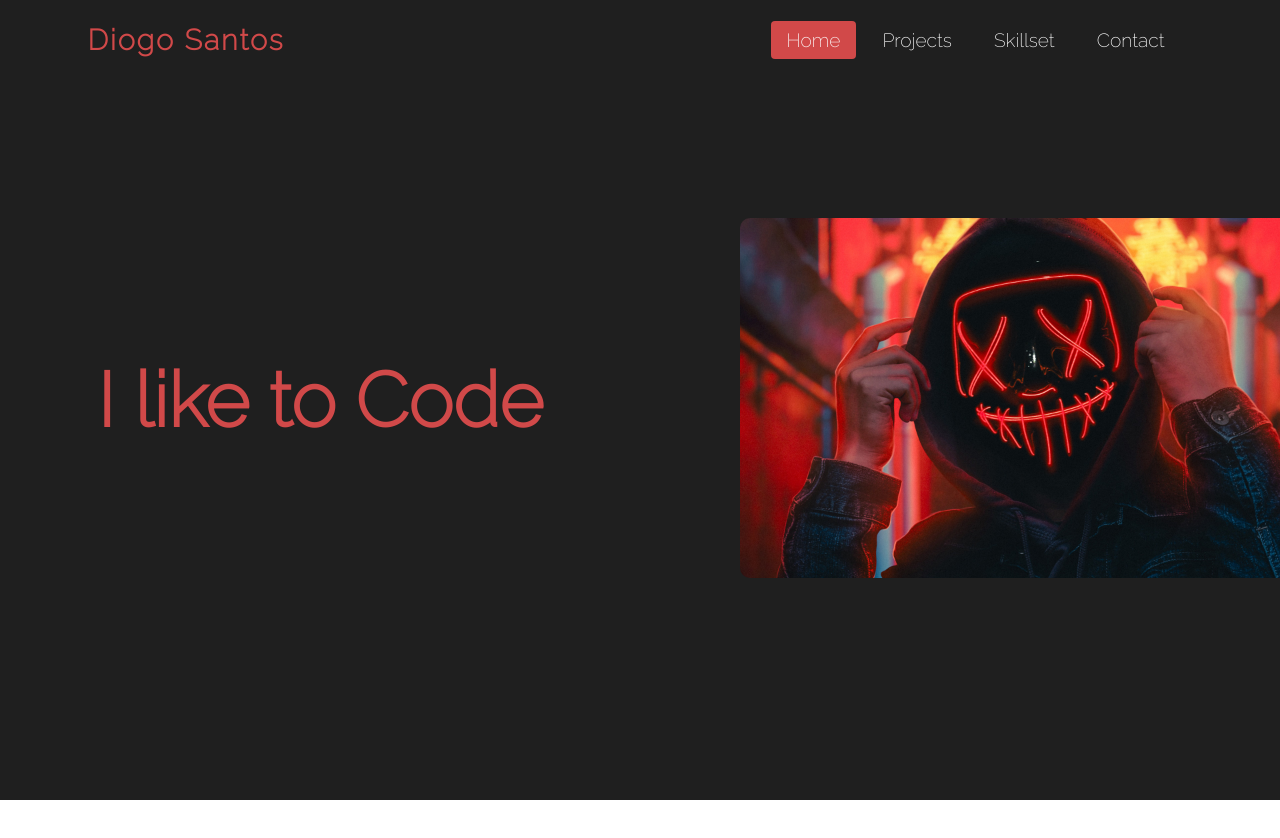
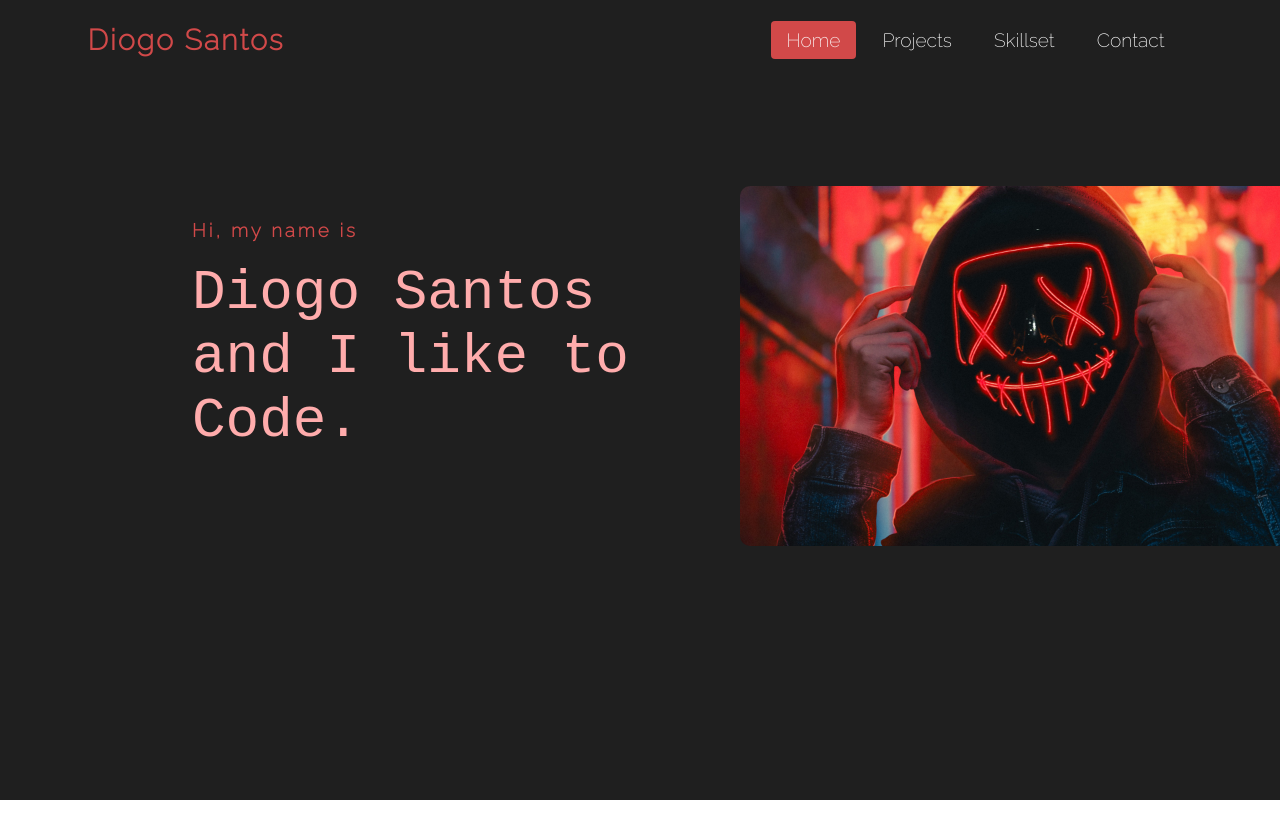
Before and after one commit to diogodeese/Portfolio, a React (Create React App) app: page / in a window 1280 px wide. Shown: the top 838 px of the page. Built offline with nearby package versions, Linux system fonts and the light colour scheme.

Commit message:
Changed Presentation Component

```diff
--- a/src/components/Presentation/Presentation.css
+++ b/src/components/Presentation/Presentation.css
@@ -4,22 +4,32 @@
   justify-content: center;
 }
 
-.Presentation-title {
-  justify-self: start;
-  font-size: 76px;
-  color: #d14949;
-  cursor: default;
-}
-
 .Presentation-leftside {
   width: 50%;
   float: left;
-  display: flex;
-  align-items: center;
-  justify-content: center;
+  display: block;
+  padding-left: 15%;
+  padding-bottom: 10%;
+}
+
+.Presentation-before-title {
+  margin-bottom: 20px;
+  letter-spacing: 3px;
+  color: #d14949;
+}
+
+.Presentation-title {
+  justify-self: start;
+  font-size: 56px;
+  color: #ffacac;
+  cursor: default;
+  font-family: "Courier New", Courier;
+  font-weight: 100;
 }
 
 .Presentation-rightside {
   width: 50%;
   float: right;
+  padding-right: 15%;
+  padding-bottom: 5%;
 }
--- a/src/components/Presentation/Presentation.js
+++ b/src/components/Presentation/Presentation.js
@@ -9,7 +9,12 @@ export default function Presentation() {
   return (
     <div id="home" className="Presentation" style={{ height: height }}>
       <div className="Presentation-leftside">
-        <h1 className="Presentation-title">I like {"\n"} to Code</h1>
+        <h3 className="Presentation-before-title">Hi, my name is</h3>
+        <h1 className="Presentation-title">
+          Diogo Santos
+          <br />
+          and I like to Code.
+        </h1>
       </div>
       <div className="Presentation-rightside">
         <img
```
